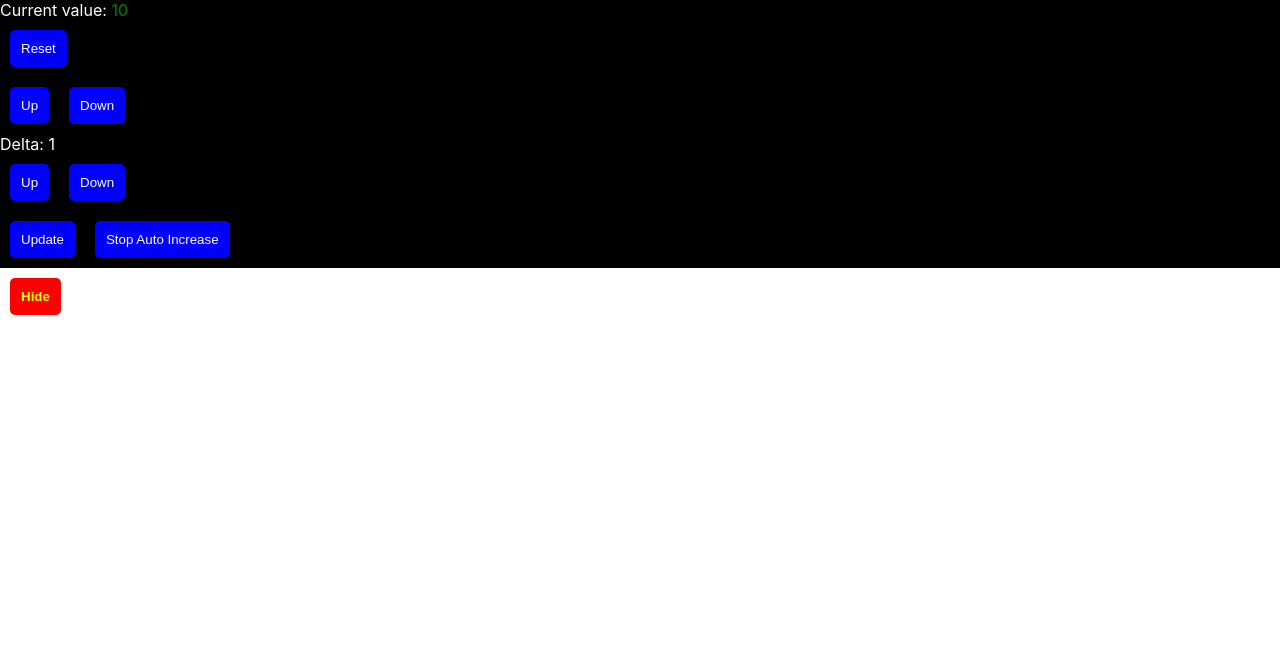
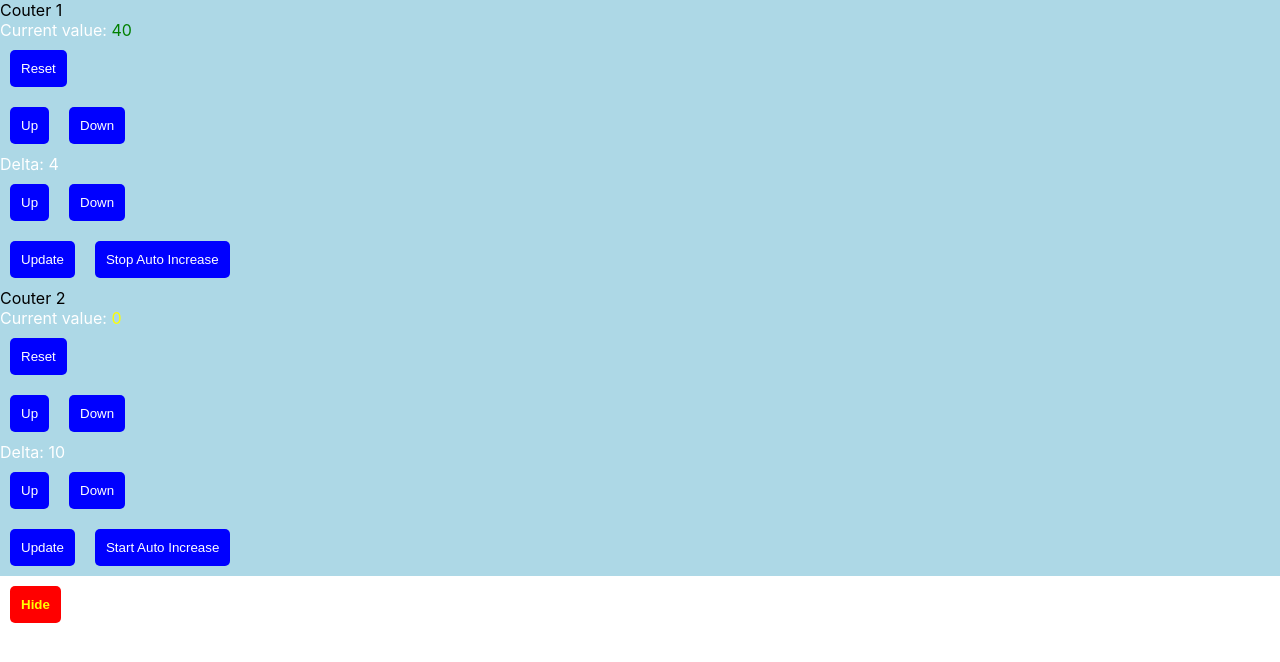
Before and after one commit to devm98/kmin-react, a React (Create React App) app: page / in a window 1280 px wide. Shown: the top 662 px of the page. Built offline with nearby package versions, Linux system fonts and the light colour scheme.

Commit message:
auto increase ver 3.0

```diff
--- a/src/App.jsx
+++ b/src/App.jsx
@@ -11,7 +11,9 @@ class App extends React.Component{
   render() {
     return (
       <div>
-        {this.state.showCounter ? <Counter /> : null}
+        {this.state.showCounter ? <Counter name="Couter 1" initailAuto={true} initailDelta={4}/> : null}
+        {this.state.showCounter ? <Counter name="Couter 2" initailAuto={false} initailDelta={10}/> : null}
+
         <button style={{
           background: 'red',
           borderRadius: 5,
@@ -22,7 +24,8 @@ class App extends React.Component{
           margin: '10px',
           outline: 'none',
           cursor: 'pointer',
-        }} onClick={this.handleToggleCounter}>{this.state.showCounter ? 'Hide' : 'Show'}</button>
+        }} onClick={this.handleToggleCounter}>{this.state.showCounter ? 'Hide' : 'Show'}
+        </button>
       </div>
     )
 
--- a/src/Counter.jsx
+++ b/src/Counter.jsx
@@ -2,7 +2,11 @@ import React from 'react'
 
 
 class Counter extends React.Component {
-  state = { value: 0, delta: 1, autoIncreaseOn : true }
+  state = {
+    value: 0,
+    name: this.props.name,
+    delta: this.props.initailDelta,
+    autoIncreaseOn : this.props.initailAuto }
   interval = null
   // tang = () =>{
   //     const currentValue = this.state.value
@@ -54,6 +58,7 @@ componentDidMount = () =>{
     const value = this.state.value
     return (
       <div style={modelBody}>
+      <div>{this.state.name}</div>
         <div style={{color: 'white'}}>
           Current value:{' '}
           <span style={{ color: changeColor(value) }}>{value}</span>
@@ -91,7 +96,7 @@ componentDidMount = () =>{
     cursor: 'pointer',
   }
   const modelBody = {
-    background: 'black',
+    background: 'lightblue',
   }
 const changeColor = value => {
   if (value > 0) return 'green'
```
